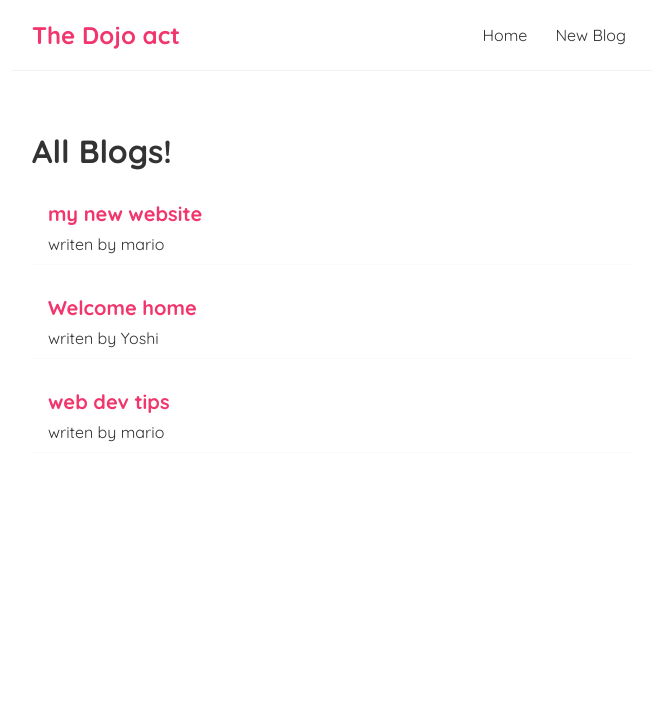
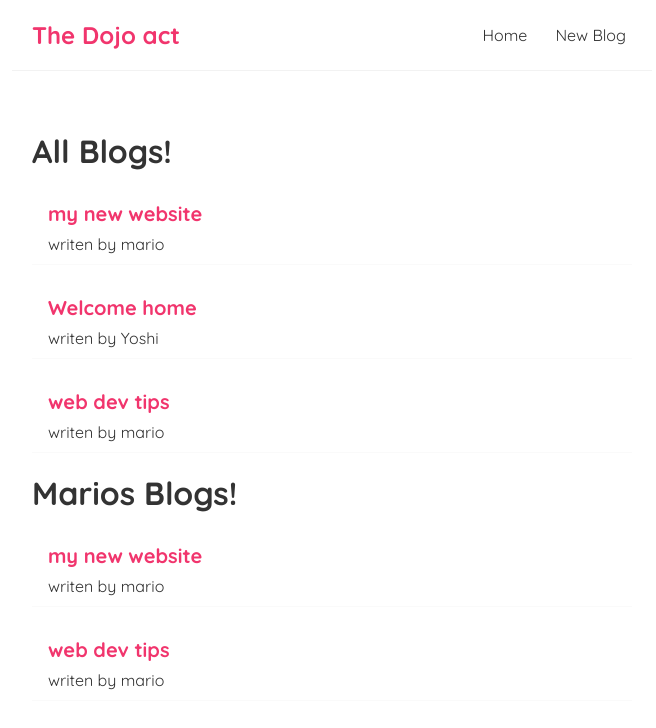
Before and after one commit to cafferti/reactmotive, a React (Vite) app in the folder reactapp/: page / in a window 1280 px wide. Shown: the top 728 px of the page, without its empty margins (308-964 px from the left). Built offline with nearby package versions, Linux system fonts and the light colour scheme.

Commit message:
lesson 12 props reusing props

```diff
--- a/reactapp/src/home.jsx
+++ b/reactapp/src/home.jsx
@@ -12,6 +12,8 @@ const Home = () => {
   return (
     <div className="home">
         <Bloglist blogs={blogs} title = 'All Blogs!'/>
+        <Bloglist blogs={blogs.filter((blog) => blog.author === `mario`) } title = 'Marios Blogs!'/>
+
     </div>
   );
 };
```
